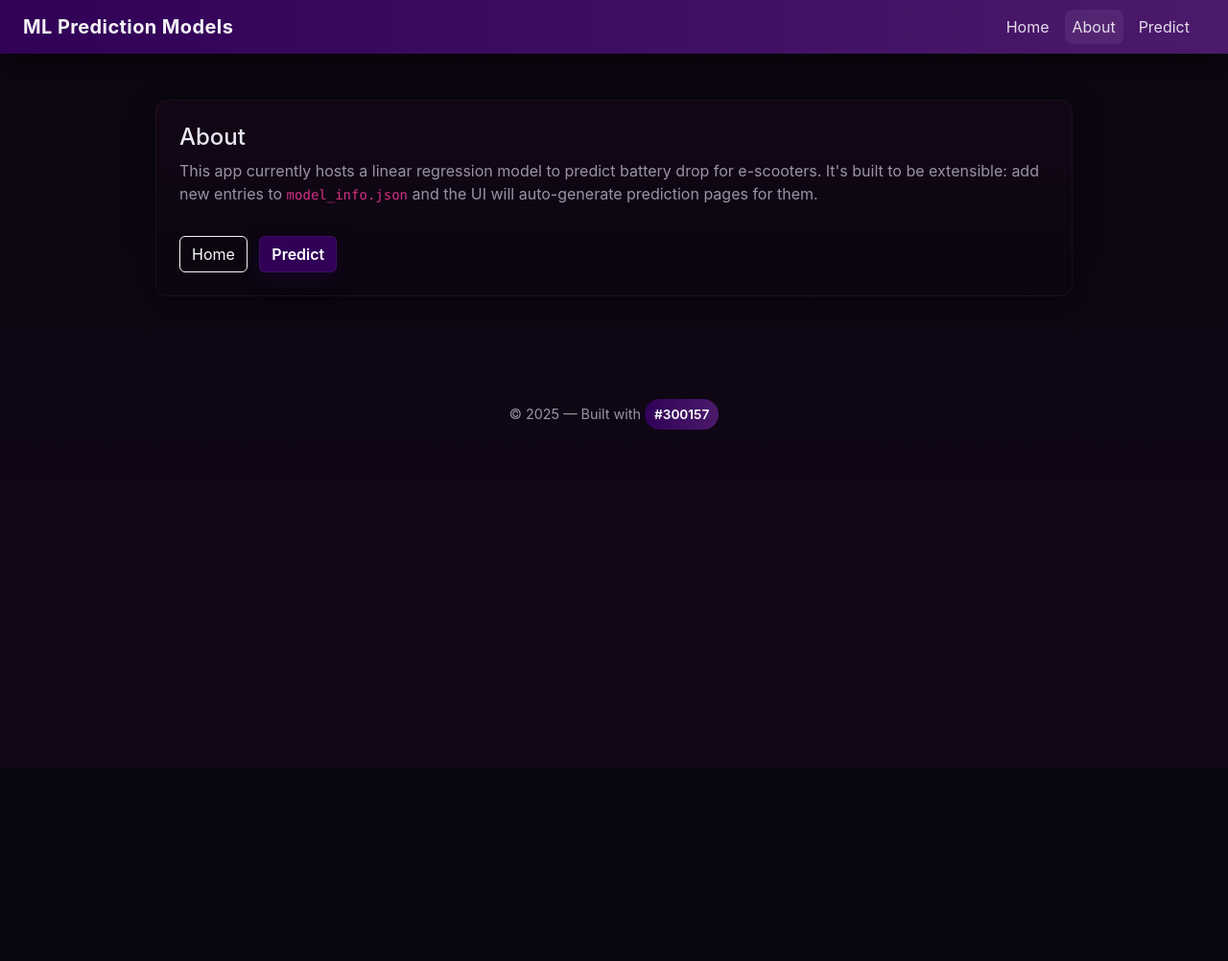
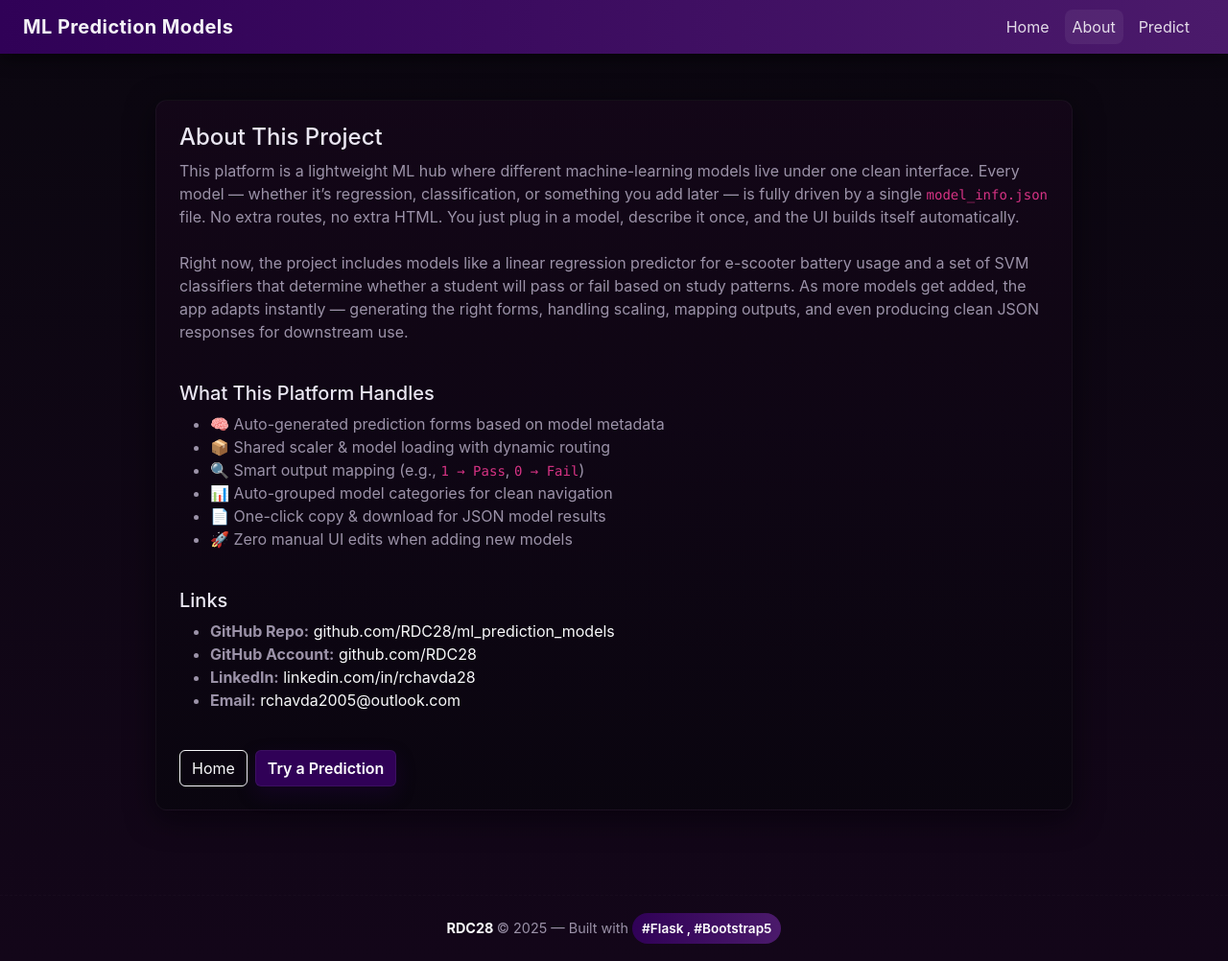
Before and after one commit to RDC28/machine-learning-projects, a Flask app: page /about in a window 1280 px wide. Shown: the whole page at 96% size. Before the commit the page ends 448 px from the top, so only its background shows below. Run offline with Flask 3, Linux system fonts and the light colour scheme.

Commit message:
cleaned UI

```diff
--- a/minor-projects/ml_prediction_models/templates/about.html
+++ b/minor-projects/ml_prediction_models/templates/about.html
@@ -3,12 +3,75 @@
 
 {% block main %}
 <div class="card card-dark p-4">
-  <h4 class="mb-2">About</h4>
-  <p class="muted">This app currently hosts a linear regression model to predict battery drop for e-scooters. It's built to be extensible: add new entries to <code>model_info.json</code> and the UI will auto-generate prediction pages for them.</p>
 
-  <div class="mt-3">
-    <a href="/" class="btn btn-outline-light me-2">Home</a>
-    <a href="{{ url_for('prediction_root') }}" class="btn btn-accent">Predict</a>
+  <h4 class="mb-2">About This Project</h4>
+
+  <p class="muted">
+    This platform is a lightweight ML hub where different machine-learning models live under one clean interface.
+    Every model — whether it’s regression, classification, or something you add later — is fully driven by a single
+    <code>model_info.json</code> file. No extra routes, no extra HTML. You just plug in a model, describe it once,
+    and the UI builds itself automatically.
+  </p>
+
+  <p class="muted mt-2">
+    Right now, the project includes models like a linear regression predictor for e-scooter battery usage and a set
+    of SVM classifiers that determine whether a student will pass or fail based on study patterns. As more models get
+    added, the app adapts instantly — generating the right forms, handling scaling, mapping outputs, and even producing
+    clean JSON responses for downstream use.
+  </p>
+
+  <h5 class="mt-4">What This Platform Handles</h5>
+  <ul class="muted">
+    <li>🧠 Auto-generated prediction forms based on model metadata</li>
+    <li>📦 Shared scaler & model loading with dynamic routing</li>
+    <li>🔍 Smart output mapping (e.g., <code>1 → Pass</code>, <code>0 → Fail</code>)</li>
+    <li>📊 Auto-grouped model categories for clean navigation</li>
+    <li>📄 One-click copy & download for JSON model results</li>
+    <li>🚀 Zero manual UI edits when adding new models</li>
+  </ul>
+
+  <h5 class="mt-4">Links</h5>
+  <ul class="muted">
+    <li>
+      <strong>GitHub Repo:</strong>
+      <a href="https://github.com/RDC28/machine-learning-projects/tree/main/minor-projects/ml_prediction_models"
+         target="_blank"
+         class="text-decoration-none text-light">
+         github.com/RDC28/ml_prediction_models
+      </a>
+    </li>
+
+    <li>
+      <strong>GitHub Account:</strong>
+      <a href="https://github.com/RDC28"
+         target="_blank"
+         class="text-decoration-none text-light">
+         github.com/RDC28
+      </a>
+    </li>
+
+    <li>
+      <strong>LinkedIn:</strong>
+      <a href="https://linkedin.com/in/rchavda28"
+         target="_blank"
+         class="text-decoration-none text-light">
+         linkedin.com/in/rchavda28
+      </a>
+    </li>
+
+    <li>
+      <strong>Email:</strong>
+      <a href="mailto:rchavda2005@outlook.com"
+         class="text-decoration-none text-light">
+         rchavda2005@outlook.com
+      </a>
+    </li>
+  </ul>
+
+  <div class="mt-4 d-flex gap-2">
+    <a href="/" class="btn btn-outline-light">Home</a>
+    <a href="{{ url_for('prediction_root') }}" class="btn btn-accent">Try a Prediction</a>
   </div>
+
 </div>
 {% endblock %}
--- a/minor-projects/ml_prediction_models/templates/index.html
+++ b/minor-projects/ml_prediction_models/templates/index.html
@@ -3,7 +3,7 @@
 
 {% block main %}
 
-<div class="card bg-dark border-secondary p-5 shadow-lg">
+<div class="card card-dark p-4 border-secondary p-5 shadow-lg">
 
     <h2 class="mb-2 fw-bold text-white">Available Models</h2>
     <p class="text-white-50 mb-4">Choose a category and pick a model to start predicting.</p>
--- a/minor-projects/ml_prediction_models/templates/layout.html
+++ b/minor-projects/ml_prediction_models/templates/layout.html
@@ -12,24 +12,40 @@
     <meta name="viewport" content="width=device-width, initial-scale=1, shrink-to-fit=no" />
 
     <!-- Bootstrap CSS -->
-    <link href="https://cdn.jsdelivr.net/npm/bootstrap@5.3.2/dist/css/bootstrap.min.css"
-          rel="stylesheet"
-          crossorigin="anonymous" />
+    <link href="https://cdn.jsdelivr.net/npm/bootstrap@5.3.2/dist/css/bootstrap.min.css" rel="stylesheet"
+        crossorigin="anonymous" />
 
     <style>
-        :root{
-            --accent: #300157;         /* primary accent from you */
-            --accent-2: #4b1a6b;      /* softer accent */
-            --bg: #0b0710;            /* app background */
-            --panel: #140719;         /* panels / cards */
-            --muted: #9b92a8;         /* muted text */
-            --text: #e9e6f1;          /* main text */
+        :root {
+            --accent: #300157;
+            /* primary accent from you */
+            --accent-2: #4b1a6b;
+            /* softer accent */
+            --bg: #0b0710;
+            /* app background */
+            --panel: #140719;
+            /* panels / cards */
+            --muted: #9b92a8;
+            /* muted text */
+            --text: #e9e6f1;
+            /* main text */
             --success: #16a34a;
         }
 
-        html,body{
-            height:100%;
-            background: linear-gradient(180deg, rgba(11,7,16,1) 0%, rgba(19,6,25,1) 100%);
+        html,
+        body {
+            min-height: 100vh;
+            /* Allow body to grow with content */
+
+            /* Set the fallback color to the bottom color of your gradient */
+            background-color: rgba(19, 6, 25, 1);
+
+            /* Apply gradient on top */
+            background-image: linear-gradient(180deg, rgba(11, 7, 16, 1) 0%, rgba(19, 6, 25, 1) 100%);
+
+            /* Stop the gradient from repeating */
+            background-repeat: no-repeat;
+
             color: var(--text);
             font-family: Inter, system-ui, -apple-system, "Helvetica Neue", Arial;
         }
@@ -37,21 +53,21 @@
         /* navbar */
         .navbar {
             background: linear-gradient(90deg, var(--accent), var(--accent-2));
-            box-shadow: 0 6px 18px rgba(0,0,0,0.45);
+            box-shadow: 0 6px 18px rgba(0, 0, 0, 0.45);
         }
 
         .navbar-brand {
             font-weight: 700;
             letter-spacing: 0.4px;
-            color: rgba(255,255,255,0.95) !important;
+            color: rgba(255, 255, 255, 0.95) !important;
         }
 
         .nav-link {
-            color: rgba(255,255,255,0.85) !important;
+            color: rgba(255, 255, 255, 0.85) !important;
         }
 
         .nav-link.active {
-            background: rgba(255,255,255,0.06);
+            background: rgba(255, 255, 255, 0.06);
             border-radius: 8px;
             padding: 6px 12px;
         }
@@ -65,38 +81,43 @@
 
         /* panels / cards */
         .card-dark {
-            background: linear-gradient(180deg, rgba(20,7,25,0.9), rgba(10,6,15,0.9));
-            border: 1px solid rgba(255,255,255,0.04);
+            background: linear-gradient(180deg, rgba(20, 7, 25, 0.9), rgba(10, 6, 15, 0.9));
+            border: 1px solid rgba(255, 255, 255, 0.04);
             color: var(--text);
-            box-shadow: 0 8px 30px rgba(3,2,6,0.6);
+            box-shadow: 0 8px 30px rgba(3, 2, 6, 0.6);
             border-radius: 12px;
         }
 
         .card-dark .card-header {
             background: transparent;
-            border-bottom: 1px solid rgba(255,255,255,0.03);
+            border-bottom: 1px solid rgba(255, 255, 255, 0.03);
             font-weight: 600;
             color: var(--text);
         }
 
         .form-control {
-            background: rgba(255,255,255,0.03);
-            border: 1px solid rgba(255,255,255,0.04);
+            background: rgba(255, 255, 255, 0.03);
+            border: 1px solid rgba(255, 255, 255, 0.04);
             color: var(--text);
         }
 
-        .form-control::placeholder { color: rgba(255,255,255,0.25); }
+        .form-control::placeholder {
+            color: rgba(255, 255, 255, 0.25);
+        }
 
-        .form-text { color: var(--muted); }
+        .form-text {
+            color: var(--muted);
+        }
 
         /* buttons */
         .btn-accent {
             background: var(--accent);
-            border: 1px solid rgba(255,255,255,0.06);
+            border: 1px solid rgba(255, 255, 255, 0.06);
             color: #fff;
             font-weight: 600;
-            box-shadow: 0 8px 20px rgba(48,1,87,0.28);
+            box-shadow: 0 8px 20px rgba(48, 1, 87, 0.28);
         }
+
         .btn-accent:hover {
             background: var(--accent-2);
             transform: translateY(-1px);
@@ -105,7 +126,7 @@
         /* list group (result inputs) */
         .list-group-item {
             background: transparent;
-            border: 1px solid rgba(255,255,255,0.03);
+            border: 1px solid rgba(255, 255, 255, 0.03);
             color: var(--text);
             border-radius: 8px;
             margin-bottom: 8px;
@@ -117,24 +138,30 @@
             text-align: center;
             color: var(--muted);
             font-size: 0.9rem;
-            border-top: 1px dashed rgba(255,255,255,0.02);
+            border-top: 1px dashed rgba(255, 255, 255, 0.02);
             background: transparent;
         }
 
         /* small helpers */
-        .muted { color: var(--muted); }
-        .accent-pill {
-            display:inline-block;
-            background: linear-gradient(90deg,var(--accent),var(--accent-2));
-            padding:6px 10px;
-            border-radius:999px;
-            color:white;
-            font-weight:600;
-            font-size:0.85rem;
+        .muted {
+            color: var(--muted);
         }
 
-        @media (max-width: 576px){
-            main .container { padding-left: 16px; padding-right: 16px; }
+        .accent-pill {
+            display: inline-block;
+            background: linear-gradient(90deg, var(--accent), var(--accent-2));
+            padding: 6px 10px;
+            border-radius: 999px;
+            color: white;
+            font-weight: 600;
+            font-size: 0.85rem;
+        }
+
+        @media (max-width: 576px) {
+            main .container {
+                padding-left: 16px;
+                padding-right: 16px;
+            }
         }
     </style>
 </head>
@@ -146,12 +173,8 @@
 
                 <a class="navbar-brand" href="/">ML Prediction Models</a>
 
-                <button class="navbar-toggler" type="button"
-                    data-bs-toggle="collapse"
-                    data-bs-target="#navMenu"
-                    aria-controls="navMenu"
-                    aria-expanded="false"
-                    aria-label="Toggle navigation">
+                <button class="navbar-toggler" type="button" data-bs-toggle="collapse" data-bs-target="#navMenu"
+                    aria-controls="navMenu" aria-expanded="false" aria-label="Toggle navigation">
                     <span class="navbar-toggler-icon" style="filter: invert(1)"></span>
                 </button>
 
@@ -163,12 +186,12 @@
 
                         <li class="nav-item me-2">
                             <a class="nav-link {% if request.path.startswith('/about') %}active{% endif %}"
-                               href="/about">About</a>
+                                href="/about">About</a>
                         </li>
 
                         <li class="nav-item me-2">
                             <a class="nav-link {% if request.path.startswith('/models') or request.path.startswith('/prediction') %}active{% endif %}"
-                               href="/prediction">
+                                href="/prediction">
                                 Predict
                             </a>
                         </li>
@@ -188,15 +211,28 @@
     </main>
 
     <footer>
-        © {{ current_year if current_year else "2025" }} — Built with <span class="accent-pill">#300157</span>
+        <strong>
+            <a href="https://github.com/RDC28" target="_blank" class="text-decoration-none text-light">
+                RDC28
+            </a>
+        </strong>
+        © {{ current_year if current_year else "2025" }} — Built with
+        <span class="accent-pill">
+            <a href="https://flask.palletsprojects.com/en/stable/" style="color: white; text-decoration: none;">
+                #Flask
+            </a>,
+            <a href="https://getbootstrap.com/" style="color: white; text-decoration: none;">
+                #Bootstrap5
+            </a>
+        </span>
     </footer>
 
     <!-- Bootstrap JS -->
     <script src="https://cdn.jsdelivr.net/npm/@popperjs/core@2.11.8/dist/umd/popper.min.js"
-            crossorigin="anonymous"></script>
+        crossorigin="anonymous"></script>
 
     <script src="https://cdn.jsdelivr.net/npm/bootstrap@5.3.2/dist/js/bootstrap.min.js"
-            crossorigin="anonymous"></script>
+        crossorigin="anonymous"></script>
 
 </body>
 
```
